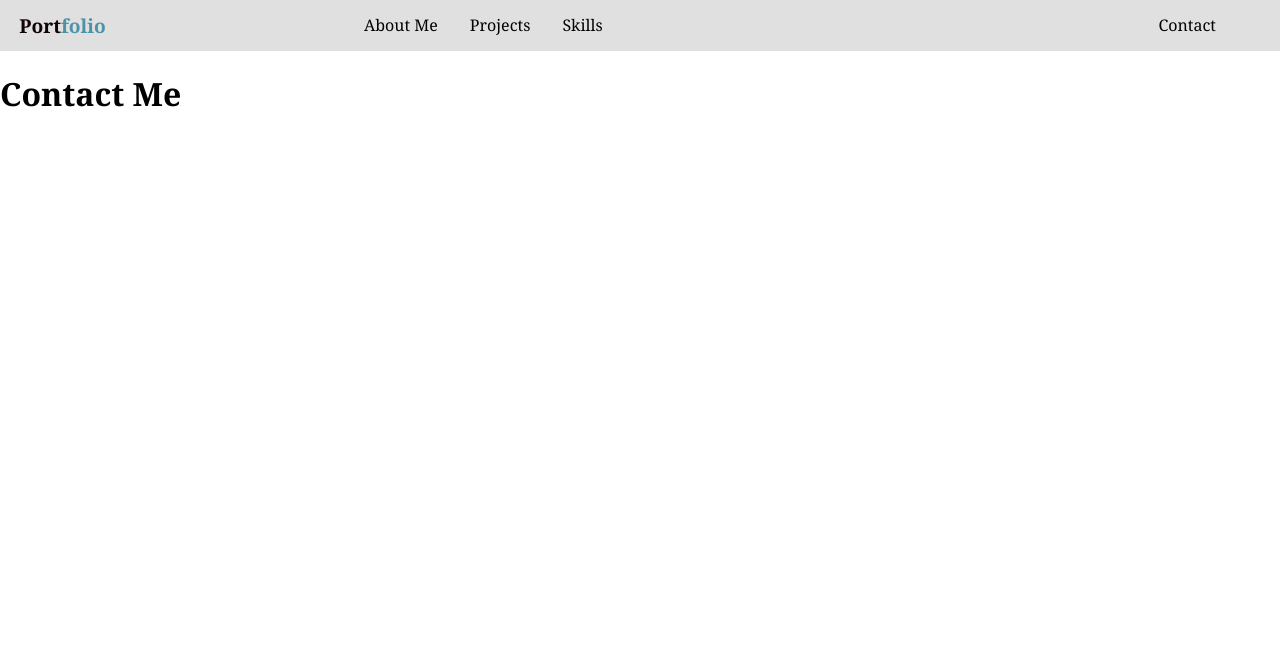
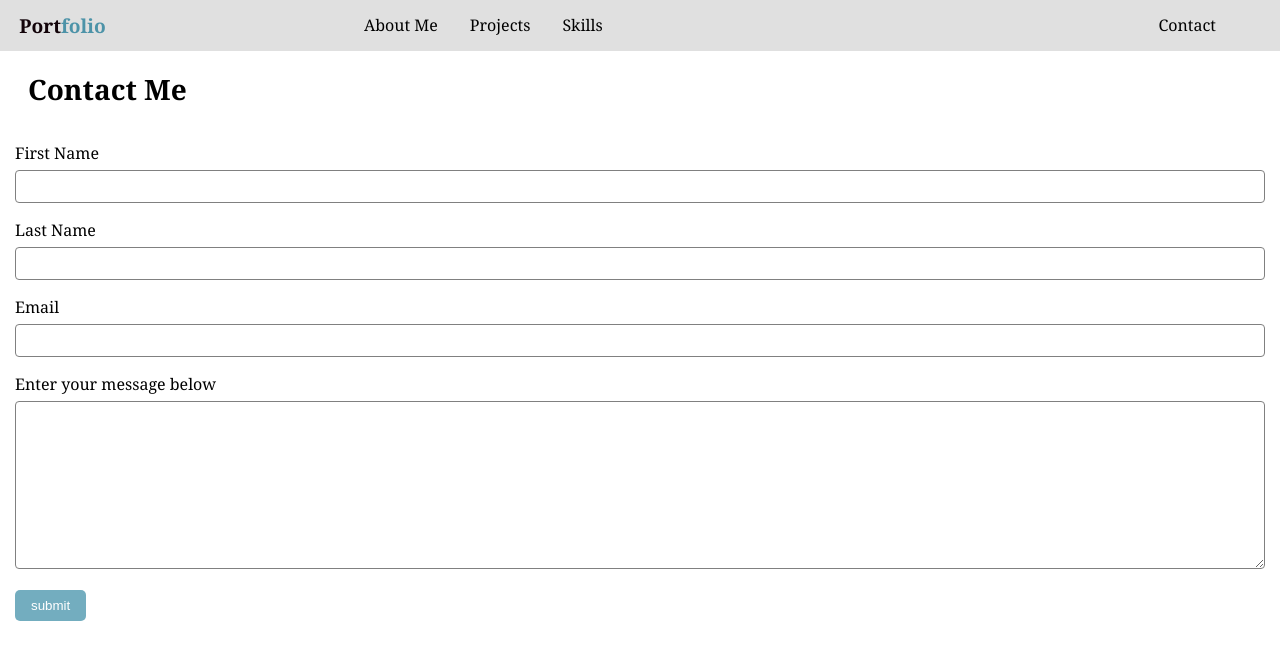
Before and after one commit to Tylermj27/tylermj27.github.io, a plain HTML site: page contact.html in a window 1280 px wide. Drawn offline with Linux system fonts and the light colour scheme.

Commit message:
finished up the contact submission page, now onto finding pictures for the main page!

```diff
--- a/contact.html
+++ b/contact.html
@@ -25,9 +25,24 @@
             </div>
         </div>
         <div class="hero">
-            <h1>Contact Me</h1>
+            <h1 class="title">Contact Me</h1>
+            <div class="container">
+                <form action="action_page.php">
+                    <label for="First-name">First Name</label>
+                    <input type="text" id="First-name" name="First-name"><br>
 
+                    <label for="Last-name">Last Name</label>
+                    <input type="text" id="Last-name" name="Last-name"><br>
 
+                    <label for="email">Email</label>
+                    <input type="text" id="email" name="email"><br>
+
+                    <label for="message">Enter your message below</label><br>
+                    <textarea id="message" name="message" rows="10" cols="40"></textarea>
+
+                    <input type="submit" value="submit">
+                </form>
+            </div>
         </div>
     </body>
     <script src="index.js"></script>
--- a/style/contact.scss
+++ b/style/contact.scss
@@ -103,6 +103,44 @@ nav {
     cursor: pointer;
 }
 
+.hero{
+
+    .title{
+        font-size: 3.5vh;
+        margin-left: 1em;
+    }
+
+    .container{
+        padding: 15px;
+    }
+
+    input[type=text], select, textarea {
+        width: 100%;
+        padding: 8px;
+        border: 1px solid gray;
+        border-radius: 4px;
+        box-sizing: border-box;
+        margin-top: 6px;
+        margin-bottom: 16px;
+        resize: vertical;
+    }
+
+    input[type=submit] {
+        background-color: #73ADBF;
+        color: white;
+        padding: 8px 16px;
+        border: none;
+        border-radius: 5px;
+        cursor: pointer;
+    }
+
+    input[type=submit]:hover{
+        background-color: var(--font-color2);
+
+    }
+
+}
+
 @media only screen and (min-width: 768px){
     .mobile-menu, .mobile-menu-exit{
         display: none;
```
Also changed, not shown: style/contact.css, 1 other file.
